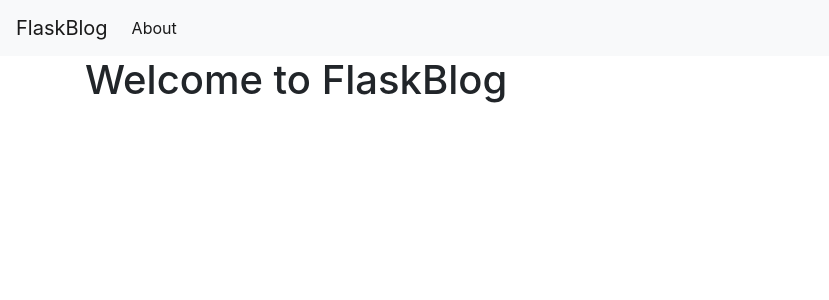
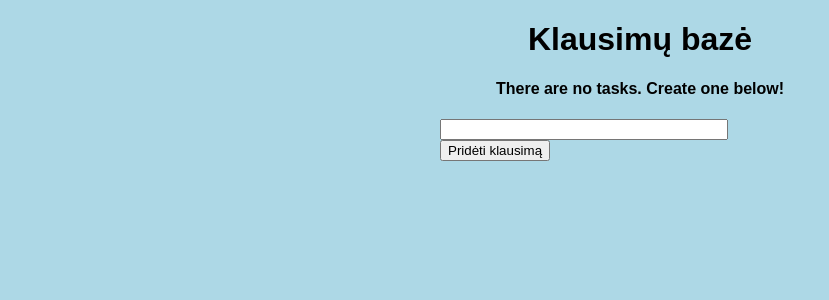
Before and after one commit to mmyl/ExpertSystem, a Flask app: template templates/index.html in a window 1280 px wide. Shown: the top 300 px of the page, without its empty margins (0-829 px from the left). Run offline with Flask 2, Linux system fonts and the light colour scheme; the template is opened without the code that fills it, so the values that code supplies are empty; some libraries are stand-ins or nearby versions.

Commit message:
adding different app

```diff
--- a/app.py
+++ b/app.py
@@ -1,42 +1,65 @@
-from flask import Flask, render_template
-import random, copy
+from flask import Flask, render_template, url_for, request, redirect
+from flask_sqlalchemy import SQLAlchemy
+from datetime import datetime
 
 app = Flask(__name__)
+app.config['SQLALCHEMY_DATABASE_URI'] = 'sqlite:///test.db'
+db = SQLAlchemy(app)
 
-original_questions = {
- #Format is 'question':[options]
- 'Taj Mahal':['Agra','New Delhi','Mumbai','Chennai'],
- 'Great Wall of China':['China','Beijing','Shanghai','Tianjin'],
- 'Petra':['Ma\'an Governorate','Amman','Zarqa','Jerash'],
- 'Machu Picchu':['Cuzco Region','Lima','Piura','Tacna'],
- 'Egypt Pyramids':['Giza','Suez','Luxor','Tanta'],
- 'Colosseum':['Rome','Milan','Bari','Bologna'],
- 'Christ the Redeemer':['Rio de Janeiro','Natal','Olinda','Betim']
-}
+class Todo(db.Model):
+    id = db.Column(db.Integer, primary_key=True)
+    content = db.Column(db.String(200), nullable=False)
+    date_created = db.Column(db.DateTime, default=datetime.utcnow)
 
-questions = copy.deepcopy(original_questions)
-
-def shuffle(q):
- """
- This function is for shuffling
- the dictionary elements.
- """
- selected_keys = []
- i = 0
- while i < len(q):
-  current_selection = random.choice(q.keys())
-  if current_selection not in selected_keys:
-   selected_keys.append(current_selection)
-   i = i+1
- return selected_keys
-
-@app.route('/')
-def quiz():
- questions_shuffled = shuffle(questions)
- for i in questions.keys():
-  random.shuffle(questions[i])
- return render_template('main.html', q = questions_shuffled, o = questions)
+    def __repr__(self):
+        return '<Task %r>' % self.id
 
 
-if __name__ == '__main__':
- app.run(debug=True)
+@app.route('/', methods=['POST', 'GET'])
+def index():
+    if request.method == 'POST':
+        task_content = request.form['content']
+        new_task = Todo(content=task_content)
+
+        try:
+            db.session.add(new_task)
+            db.session.commit()
+            return redirect('/')
+        except:
+            return 'There was an issue adding your task'
+
+    else:
+        tasks = Todo.query.order_by(Todo.date_created).all()
+        return render_template('index.html', tasks=tasks)
+
+
+@app.route('/delete/<int:id>')
+def delete(id):
+    task_to_delete = Todo.query.get_or_404(id)
+
+    try:
+        db.session.delete(task_to_delete)
+        db.session.commit()
+        return redirect('/')
+    except:
+        return 'There was a problem deleting that task'
+
+@app.route('/update/<int:id>', methods=['GET', 'POST'])
+def update(id):
+    task = Todo.query.get_or_404(id)
+
+    if request.method == 'POST':
+        task.content = request.form['content']
+
+        try:
+            db.session.commit()
+            return redirect('/')
+        except:
+            return 'There was an issue updating your task'
+
+    else:
+        return render_template('update.html', task=task)
+
+
+if __name__ == "__main__":
+    app.run(debug=True)
--- /dev/null
+++ b/static/css/main.css
@@ -0,0 +1,36 @@
+body, html {
+    margin: 0;
+    font-family: sans-serif;
+    background-color: lightblue;
+}
+
+.content {
+    margin: 0 auto;
+    width: 400px;
+}
+
+table, td, th {
+    border: 1px solid #aaa;
+}
+
+table {
+    border-collapse: collapse;
+    width: 100%;
+}
+
+th {
+    height: 30px;
+}
+
+td {
+    text-align: center;
+    padding: 5px;
+}
+
+.form {
+    margin-top: 20px;
+}
+
+#content {
+    width: 70%;
+}
--- a/static/css/style.css
+++ /dev/null
@@ -1,6 +0,0 @@
-h1 {
-    border: 2px #eee solid;
-    color: brown;
-    text-align: center;
-    padding: 10px;
-}
--- a/templates/base.html
+++ b/templates/base.html
@@ -1,37 +1,13 @@
-<!doctype html>
+<!DOCTYPE html>
 <html lang="en">
-  <head>
-    <!-- Required meta tags -->
-    <meta charset="utf-8">
-    <meta name="viewport" content="width=device-width, initial-scale=1, shrink-to-fit=no">
-
-    <!-- Bootstrap CSS -->
-    <link rel="stylesheet" href="https://stackpath.bootstrapcdn.com/bootstrap/4.3.1/css/bootstrap.min.css" integrity="sha384-ggOyR0iXCbMQv3Xipma34MD+dH/1fQ784/j6cY/iJTQUOhcWr7x9JvoRxT2MZw1T" crossorigin="anonymous">
-
-    <title>{% block title %} {% endblock %}</title>
-  </head>
-  <body>
-    <nav class="navbar navbar-expand-md navbar-light bg-light">
-        <a class="navbar-brand" href="{{ url_for('index')}}">FlaskBlog</a>
-        <button class="navbar-toggler" type="button" data-toggle="collapse" data-target="#navbarNav" aria-controls="navbarNav" aria-expanded="false" aria-label="Toggle navigation">
-            <span class="navbar-toggler-icon"></span>
-        </button>
-        <div class="collapse navbar-collapse" id="navbarNav">
-            <ul class="navbar-nav">
-            <li class="nav-item active">
-                <a class="nav-link" href="#">About</a>
-            </li>
-            </ul>
-        </div>
-    </nav>
-    <div class="container">
-        {% block content %} {% endblock %}
-    </div>
-
-    <!-- Optional JavaScript -->
-    <!-- jQuery first, then Popper.js, then Bootstrap JS -->
-    <script src="https://code.jquery.com/jquery-3.3.1.slim.min.js" integrity="sha384-q8i/X+965DzO0rT7abK41JStQIAqVgRVzpbzo5smXKp4YfRvH+8abtTE1Pi6jizo" crossorigin="anonymous"></script>
-    <script src="https://cdnjs.cloudflare.com/ajax/libs/popper.js/1.14.7/umd/popper.min.js" integrity="sha384-UO2eT0CpHqdSJQ6hJty5KVphtPhzWj9WO1clHTMGa3JDZwrnQq4sF86dIHNDz0W1" crossorigin="anonymous"></script>
-    <script src="https://stackpath.bootstrapcdn.com/bootstrap/4.3.1/js/bootstrap.min.js" integrity="sha384-JjSmVgyd0p3pXB1rRibZUAYoIIy6OrQ6VrjIEaFf/nJGzIxFDsf4x0xIM+B07jRM" crossorigin="anonymous"></script>
-  </body>
+<head>
+    <meta charset="UTF-8">
+    <meta name="viewport" content="width=device-width, initial-scale=1.0">
+    <meta http-equiv="X-UA-Compatible" content="ie=edge">
+    <link rel="stylesheet" href="{{ url_for('static', filename='css/main.css') }}">
+    {% block head %}{% endblock %}
+</head>
+<body>
+    {% block body %}{% endblock %}
+</body>
 </html>
--- a/templates/index.html
+++ b/templates/index.html
@@ -1,5 +1,40 @@
 {% extends 'base.html' %}
 
-{% block content %}
-    <h1>{% block title %} Welcome to FlaskBlog {% endblock %}</h1>
+{% block head %}
+<title>Task Master</title>
 {% endblock %}
+
+{% block body %}
+<div class="content">
+    <h1 style="text-align: center">Klausimų bazė</h1>
+    {% if tasks|length < 1 %}
+    <h4 style="text-align: center">There are no tasks. Create one below!</h4>
+    {% else %}
+    <table>
+        <tr>
+            <th>Klausimas</th>
+            <th>Įrašimo laikas</th>
+            <th>Veiksmas</th>
+        </tr>
+        {% for task in tasks %}
+            <tr>
+                <td>{{ task.content }}</td>
+                <td>{{ task.date_created.date() }}</td>
+                <td>
+                    <a href="/delete/{{task.id}}">Ištrinti</a>
+                    <br>
+                    <a href="/update/{{task.id}}">Atnaujinti</a>
+                </td>
+            </tr>
+        {% endfor %}
+    </table>
+    {% endif %}
+
+    <div class="form">
+        <form action="/" method="POST">
+            <input type="text" name="content" id="content">
+            <input type="submit" value="Pridėti klausimą">
+        </form>
+    </div>
+</div>
+{% endblock %}
```
Also changed, not shown: quiz.py (deleted, +0 -51 lines), requirements.txt (added, +9 -0 lines), templates/main.html (deleted, +0 -12 lines), templates/update.html (added, +18 -0 lines), README.md, test.db (added).
